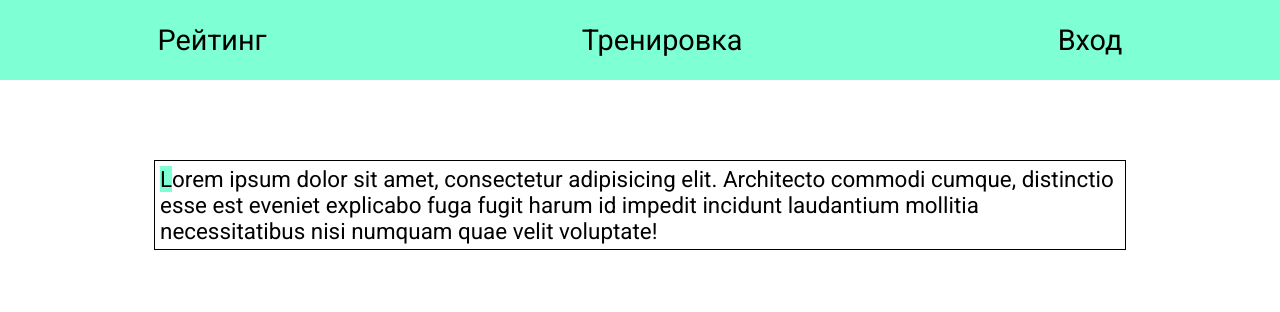
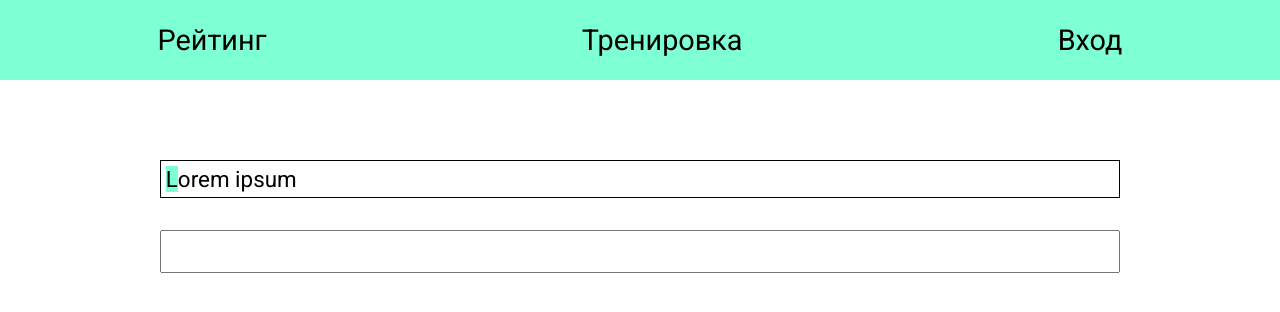
Before and after one commit to nomerdvadcatpyat/typing-speed-trainer, a React (Create React App) app: page /training in a window 1280 px wide. Shown: the top 312 px of the page. Built offline with nearby package versions, Linux system fonts and the light colour scheme.

Commit message:
basic text component v2

```diff
--- a/src/components/App/App.css
+++ b/src/components/App/App.css
@@ -1,3 +1,7 @@
+* {
+    box-sizing: border-box;
+}
+
 html, body, #root, .App {
     min-height: 100vh;
     padding: 0;
--- /dev/null
+++ b/src/components/Pages/TrainingPage/InputComponent/InputComponent.js
@@ -0,0 +1,27 @@
+import React, {useEffect} from 'react';
+import './InputComponent.scss'
+
+export const InputComponent = ({ forwardRef, text, inputText, changeInputText, setEndTypingState }) => {
+
+	const inputChangeHandler = (e) => {
+		changeInputText(e.target.value);
+	}
+
+	useEffect(() => {
+		if(inputText && inputText.length === text.length) {
+			setEndTypingState();
+		}
+	});
+
+	return (
+		<div className="input-wrap">
+			<input
+				ref={forwardRef}
+				className="text-input"
+				type="text"
+				value={inputText}
+				onChange={inputChangeHandler}
+			/>
+		</div>
+	);
+}
--- /dev/null
+++ b/src/components/Pages/TrainingPage/InputComponent/InputComponent.scss
@@ -0,0 +1,9 @@
+.input-wrap {
+  margin-top: 2rem;
+  width: 960px;
+
+  .text-input {
+    width: 100%;
+    font-size: 2rem;
+  }
+}
--- /dev/null
+++ b/src/components/Pages/TrainingPage/InputComponent/InputComponentContainer.js
@@ -0,0 +1,28 @@
+import React from 'react';
+import {InputComponent} from "./InputComponent";
+import {connect} from 'react-redux'
+import {bindActionCreators} from "redux";
+import {changeInputText, setEndTypingState} from "../../../../store/actionCreators/trainingPageActions";
+
+
+const InputComponentContainer = (props) => {
+	return (
+		<InputComponent {...props} />
+	);
+}
+
+const mapStateToProps = (state) => {
+	return {
+		text: state.trainingPage.text,
+		inputText: state.trainingPage.inputText
+	}
+}
+
+const mapDispatchToProps = (dispatch) => {
+	return {
+		changeInputText: bindActionCreators(changeInputText, dispatch),
+		setEndTypingState: bindActionCreators(setEndTypingState, dispatch)
+	}
+}
+
+export default connect(mapStateToProps, mapDispatchToProps)(InputComponentContainer);
--- a/src/components/Pages/TrainingPage/TextComponent/TextComponent.js
+++ b/src/components/Pages/TrainingPage/TextComponent/TextComponent.js
@@ -1,76 +1,45 @@
 import React from "react";
 import './TextComponent.scss';
 
-export class TextComponent extends React.Component {
+export function TextComponent({ text, inputTextLength, lastSymbolError, endState }) {
 
-	keyDownHandler = (e) => {
-		if(e.key === "Shift") return;
-		if(e.key === "Backspace") e.preventDefault();
-
-		const { currentSymbolIndex, text, changeCurrentSymbolIndex, setEndTypingState } = this.props;
-
-		const currentSpan = document.querySelector(`[id='${currentSymbolIndex}']`);
-		const currentKey = currentSpan.textContent;
-
-		if(currentKey === e.key) {
-			currentSpan.classList.remove("error-symbol");
-			currentSpan.classList.remove("current-symbol");
-			currentSpan.classList.add("passed-symbol");
-			if(currentSymbolIndex === text.length - 1) {
-				setEndTypingState();
-				return;
+	const renderText = (text) => {
+		return text.split('').map((char, index) => {
+			if(index < inputTextLength) {
+				return(
+					<span key={index} className="passed-symbol">{char}</span>
+				);
 			}
-			changeCurrentSymbolIndex(currentSymbolIndex + 1);
+			else if(index === inputTextLength) {
+				if(lastSymbolError) {
+					return <span key={index} className="error-symbol">{char}</span>
 				}
 				else {
-			currentSpan.classList.remove("current-symbol");
-			currentSpan.classList.add("error-symbol");
+					return <span key={index} className="current-symbol">{char}</span>
 				}
-	};
-
-	componentDidMount() {
-		document.querySelector("[id='0']").classList.add("current-symbol");
-		document.addEventListener('keydown', this.keyDownHandler);
 			}
-
-	componentDidUpdate(prevProps, prevState, snapshot) {
-		const { currentSymbolIndex } = this.props;
-
-		const currentSpan = document.querySelector(`[id='${currentSymbolIndex}']`);
-		currentSpan.classList.add("current-symbol");
+			else {
+				return <span key={index}>{char}</span>
 			}
-
-	componentWillUnmount() {
-		document.removeEventListener('keydown', this.keyDownHandler)
-	}
-
-	renderText = (text) => {
-		return text.map((char, index) => {
-				return(
-					<span key={index} id={index}>{char}</span>
-				);
 		});
 	}
 
-	renderEndText = (text) => {
-		return text.map((char, index) => {
+	const renderEndText = (text) => {
+		return text.split('').map((char, index) => {
 			return(
 				<span className="end-symbol" key={index} id={index}>{char}</span>
 			);
 		});
 	}
 
-	render() {
-		const {text, endState} = this.props;
 
 	return (
 		<div className="text-container">
 			{
 				endState ?
-						this.renderEndText(text) :
-						this.renderText(text)
+					renderEndText(text) :
+					renderText(text)
 			}
 		</div>
 	);
 }
-}
--- a/src/components/Pages/TrainingPage/TextComponent/TextComponentContainer.js
+++ b/src/components/Pages/TrainingPage/TextComponent/TextComponentContainer.js
@@ -1,8 +1,7 @@
 import React from 'react';
 import {TextComponent} from './TextComponent';
 import {connect} from 'react-redux'
-import {bindActionCreators} from "redux";
-import {changeCurrentSymbolIndex, setEndTypingState} from "../../../../store/actionCreators/trainingPageActions";
+
 
 
 const TextComponentContainer = (props) => {
@@ -13,17 +12,13 @@ const TextComponentContainer = (props) => {
 
 const mapStateToProps = (state) => {
 	return {
-		text: state.trainingPage.text.replaceAll(/[\r\n\t]/g, '').split(''),
-		currentSymbolIndex: state.trainingPage.currentSymbolIndex,
+		text: state.trainingPage.text,
+		inputTextLength: state.trainingPage.inputText.length,
+		// currentSymbolIndex: state.trainingPage.currentSymbolIndex,
+		lastSymbolError: state.trainingPage.lastSymbolError,
 		endState: state.trainingPage.endState
 	}
 }
 
-const mapDispatchToProps = (dispatch) => {
-	return {
-		changeCurrentSymbolIndex: bindActionCreators(changeCurrentSymbolIndex, dispatch),
-		setEndTypingState: bindActionCreators(setEndTypingState, dispatch)
-	}
-}
 
-export default connect(mapStateToProps, mapDispatchToProps)(TextComponentContainer)
+export default connect(mapStateToProps)(TextComponentContainer)
--- a/src/components/Pages/TrainingPage/TrainingPage.js
+++ b/src/components/Pages/TrainingPage/TrainingPage.js
@@ -1,21 +1,45 @@
-import React from "react";
+import React, {useEffect, useRef} from "react";
 import TextComponentContainer from "./TextComponent/TextComponentContainer";
+import InputComponentContainer from "./InputComponent/InputComponentContainer";
 import {KeyboardComponent} from "./KeyboardComponent/KeyboardComponent";
 import './TrainingPage.scss'
 
+
 export const TrainingPage = ({ endState, startSameText }) => {
+
+	const keyDownHandler = (e) => {
+		if(e.key === "Backspace") e.preventDefault();
+	}
+
+	useEffect(() => {
+		document.addEventListener('keydown', keyDownHandler);
+
+		return () => document.removeEventListener('keydown', keyDownHandler)
+	}, []);
+
+	const inputRef = useRef(null);
+
+	const buttonClickHandler = (e) => {
+		startSameText();
+
+		inputRef.current.focus();
+	}
+
 	return (
 		<div className="training-page">
 			<TextComponentContainer />
+			<InputComponentContainer forwardRef={inputRef}/>
+
 			{
 				endState ?
 					(
-						<button autoFocus={true} className="training-page__repeat-button" onClick={startSameText}>
+						<button autoFocus={true} className="training-page__repeat-button" onClick={buttonClickHandler}>
 							Заново
 						</button>
 					) :
 					null
 			}
+
 			<KeyboardComponent />
 		</div>
 	);
--- a/src/store/actionCreators/trainingPageActions.js
+++ b/src/store/actionCreators/trainingPageActions.js
@@ -1,13 +1,4 @@
-import {CHANGE_CURRENT_SYMBOL_INDEX, SET_END_TYPING_STATE, START_NEW_TEXT} from "../actionTypes";
-
-export const changeCurrentSymbolIndex = (index) => {
-	console.log('changeCurrentSymbolIndex ',index)
-
-	return {
-		type: CHANGE_CURRENT_SYMBOL_INDEX,
-		payload: index
-	}
-}
+import { CHANGE_INPUT_TEXT, SET_END_TYPING_STATE, START_NEW_TEXT } from "../actionTypes";
 
 export const setEndTypingState = () => {
 	console.log('setEndTypingState ')
@@ -25,3 +16,12 @@ export const startNewText = (text) => {
 		payload: text
 	}
 }
+
+export const changeInputText = (newInputText) => {
+	console.log('changeInputText');
+
+	return {
+		type: CHANGE_INPUT_TEXT,
+		payload: newInputText
+	}
+}
--- a/src/store/actionTypes.js
+++ b/src/store/actionTypes.js
@@ -1,6 +1,6 @@
-
-export const CHANGE_CURRENT_SYMBOL_INDEX = "CHANGE_CURRENT_SYMBOL_INDEX";
 
 export const SET_END_TYPING_STATE = "SET_END_TYPING_STATE";
 
 export const START_NEW_TEXT = "START_NEW_TEXT";
+
+export const CHANGE_INPUT_TEXT = "CHANGE_INPUT_TEXT";
--- a/src/store/reducers/trainingPageReducer.js
+++ b/src/store/reducers/trainingPageReducer.js
@@ -1,21 +1,14 @@
-import {CHANGE_CURRENT_SYMBOL_INDEX, SET_END_TYPING_STATE, START_NEW_TEXT} from "../actionTypes";
+import { CHANGE_INPUT_TEXT, SET_END_TYPING_STATE, START_NEW_TEXT} from "../actionTypes";
 
 const initialState = {
-	text: `Lorem ipsum dolor sit amet, consectetur adipisicing elit. Architecto commodi cumque,
-	distinctio esse est eveniet explicabo fuga fugit harum id impedit incidunt laudantium mollitia
-	necessitatibus nisi numquam quae velit voluptate!`,
-
-	currentSymbolIndex: 0,
+	text: `Lorem ipsum`.replaceAll(/[\r\n\t]/g, ''),
+	inputText: '',
+	lastSymbolError: false,
 	endState: false
 }
 
 export const trainingPageReducer = (state = initialState, action) => {
 	switch (action.type) {
-
-		case CHANGE_CURRENT_SYMBOL_INDEX: {
-			console.log('reducer change', action.payload);
-			return {...state, currentSymbolIndex: action.payload}
-		}
 
 		case SET_END_TYPING_STATE: {
 			console.log('reducer end state');
@@ -24,7 +17,19 @@ export const trainingPageReducer = (state = initialState, action) => {
 
 		case START_NEW_TEXT: {
 			console.log('reducer start new text');
-			return {...state, text: action.payload, endState: false, currentSymbolIndex: 0 }
+			return {...state, text: action.payload, endState: false, inputText: '' }
+		}
+
+		case CHANGE_INPUT_TEXT: {
+			console.log('reducer change input text');
+			const newInputText = action.payload;
+			const substrText = state.text.substr(0, newInputText.length);
+
+			if(substrText === newInputText) {
+				return { ...state, inputText: newInputText, lastSymbolError: false }
+			}
+
+			return {...state, lastSymbolError: true };
 		}
 
 		default: return state
```
Also changed, not shown: 1 other file (tests, documents, lock files or other folders). Lines whose indentation alone changed are shown as unchanged.
